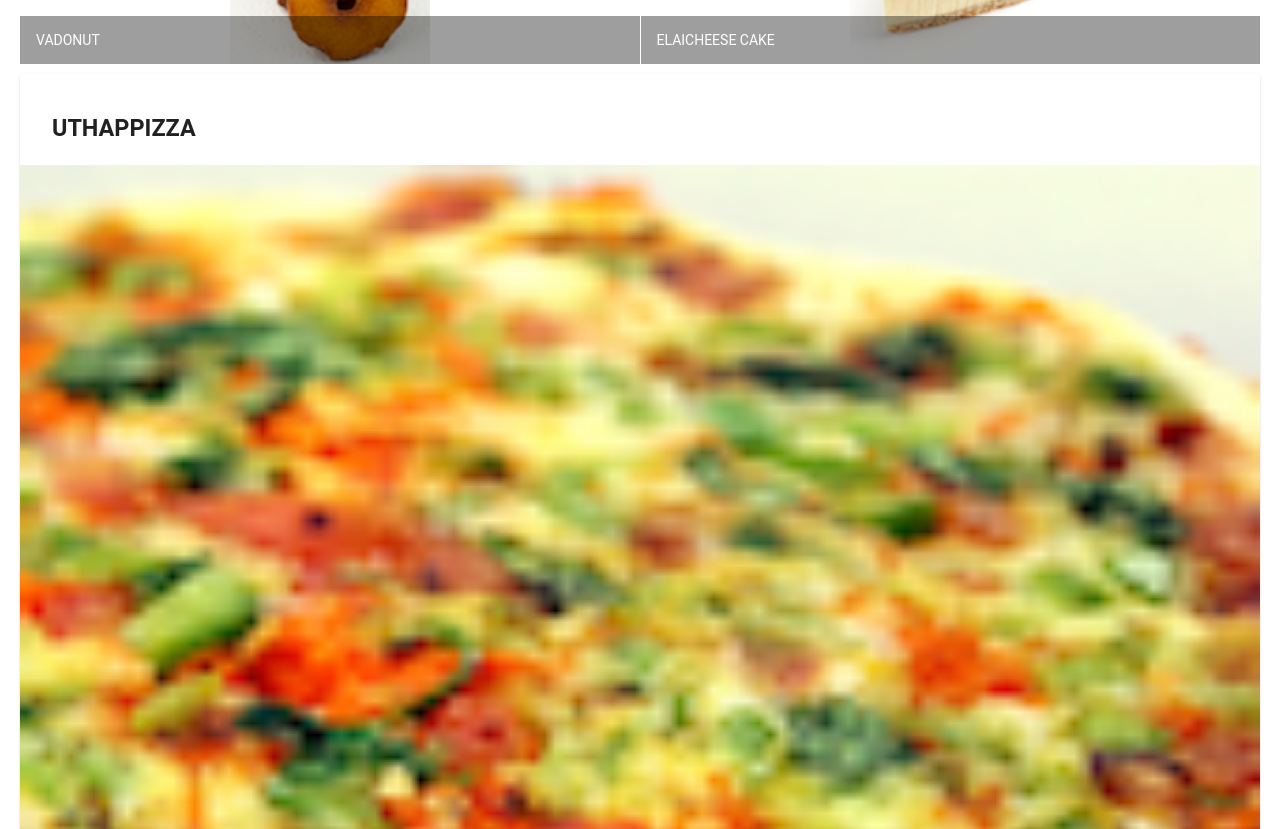
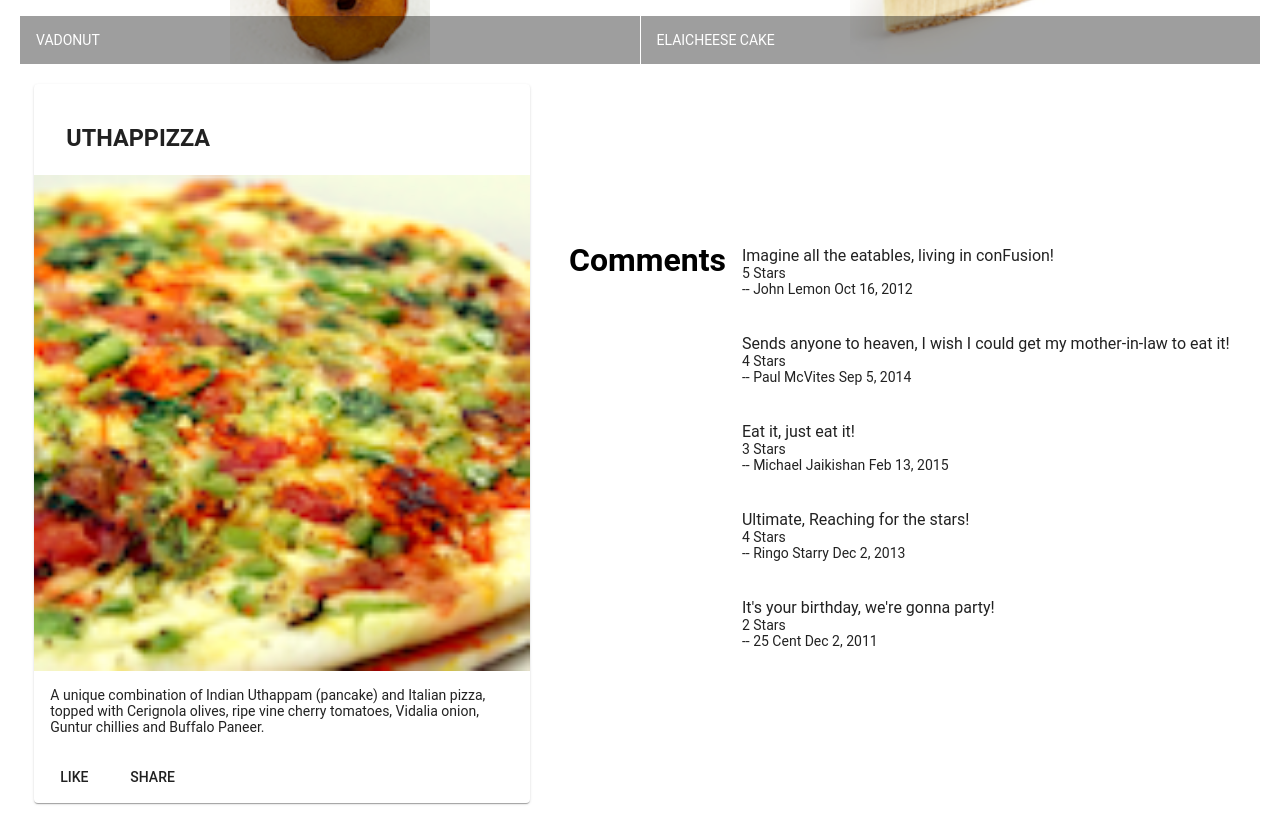
Before and after one commit to UmarAhmed29/Restaurant-Website-Angular, an Angular app: page / in a window 1280 px wide. Shown: the part 500-1329 px from the top of the page. Built offline with nearby package versions, Linux system fonts and the light colour scheme.

Commit message:
assignment-1

```diff
--- a/src/app/app.component.html
+++ b/src/app/app.component.html
@@ -1,2 +1,3 @@
 <mat-toolbar color="primary"> <span> Con Fusion by "Umar Ahmed" </span> </mat-toolbar>
 <app-menu> </app-menu>
+<app-dishdetail></app-dishdetail>
--- a/src/app/app.module.ts
+++ b/src/app/app.module.ts
@@ -13,9 +13,10 @@
 
 import 'hammerjs';
 import { MenuComponent } from './menu/menu.component';
+import { DishdetailComponent } from './dishdetail/dishdetail.component';
 
 @NgModule({
-  declarations: [AppComponent, MenuComponent],
+  declarations: [AppComponent, MenuComponent, DishdetailComponent],
   imports: [
     BrowserModule,
     AppRoutingModule,
--- /dev/null
+++ b/src/app/dishdetail/dishdetail.component.html
@@ -0,0 +1,44 @@
+<div class="container" fxLayout="row" fxLayout.sm="column" fxLayout.xs="column"
+  fxLayoutAlign.gt-md="space-around center" fxLayoutGap="10px" fxLayoutGap.xs="0">
+
+  <div fxFlex="40">
+    <!-- <p>Display the details of the Dish here</p> -->
+    <div fxFlex *ngIf="dish">
+      <mat-card>
+        <mat-card-header>
+          <mat-card-title>
+            <h3> {{dish.name | uppercase}} </h3>
+          </mat-card-title>
+        </mat-card-header>
+        <img mat-card-image src="{{dish.image}}" alt="{{dish.name}}">
+        <mat-card-content>
+          <p> {{dish.description}} </p>
+        </mat-card-content>
+        <mat-card-actions>
+          <button mat-button> LIKE </button>
+          <button mat-button> SHARE </button>
+        </mat-card-actions>
+      </mat-card>
+    </div>
+  </div>
+
+  <div  fxLayout="row">
+    <!-- <p>Display the list of comments here</p> -->
+    <div fxFlex>
+      <div>
+        <h1> Comments </h1>
+      </div>
+    </div>
+
+    <mat-list fxFlex>
+      <mat-list-item *ngFor="let comment of comments">
+        <p matLine> {{comment.comment}} </p>
+        <p matLine> {{comment.rating}} Stars </p>
+        <p matLine> -- {{comment.author}} {{comment.date | date}} </p>
+      </mat-list-item>
+    </mat-list>
+    <!-- </div> -->
+    <div>
+  </div>
+
+</div>
--- /dev/null
+++ b/src/app/dishdetail/dishdetail.component.ts
@@ -0,0 +1,63 @@
+import { Component, OnInit } from '@angular/core';
+
+const DISH = {
+  id: '0',
+  name: 'Uthappizza',
+  image: '/assets/images/uthappizza.png',
+  category: 'mains',
+  featured: true,
+  label: 'Hot',
+  price: '4.99',
+  // tslint:disable-next-line:max-line-length
+  description: 'A unique combination of Indian Uthappam (pancake) and Italian pizza, topped with Cerignola olives, ripe vine cherry tomatoes, Vidalia onion, Guntur chillies and Buffalo Paneer.',
+  comments: [
+    {
+      rating: 5,
+      comment: 'Imagine all the eatables, living in conFusion!',
+      author: 'John Lemon',
+      date: '2012-10-16T17:57:28.556094Z'
+    },
+    {
+      rating: 4,
+      comment: 'Sends anyone to heaven, I wish I could get my mother-in-law to eat it!',
+      author: 'Paul McVites',
+      date: '2014-09-05T17:57:28.556094Z'
+    },
+    {
+      rating: 3,
+      comment: 'Eat it, just eat it!',
+      author: 'Michael Jaikishan',
+      date: '2015-02-13T17:57:28.556094Z'
+    },
+    {
+      rating: 4,
+      comment: 'Ultimate, Reaching for the stars!',
+      author: 'Ringo Starry',
+      date: '2013-12-02T17:57:28.556094Z'
+    },
+    {
+      rating: 2,
+      comment: 'It\'s your birthday, we\'re gonna party!',
+      author: '25 Cent',
+      date: '2011-12-02T17:57:28.556094Z'
+    }
+  ]
+};
+
+@Component({
+  selector: 'app-dishdetail',
+  templateUrl: './dishdetail.component.html',
+  styleUrls: ['./dishdetail.component.scss']
+})
+export class DishdetailComponent implements OnInit {
+
+  dish = DISH;
+
+  comments = DISH.comments;
+
+  constructor() { }
+
+  ngOnInit(): void {
+  }
+
+}
--- a/src/app/menu/menu.component.html
+++ b/src/app/menu/menu.component.html
@@ -18,7 +18,7 @@
     </mat-grid-list>
   </div>
 
-  <div fxFlex *ngIf="selectedDish">
+  <!-- <div fxFlex *ngIf="selectedDish">
     <mat-card>
       <mat-card-header>
         <mat-card-title>
@@ -34,7 +34,7 @@
         <button mat-button> SHARE </button>
       </mat-card-actions>
     </mat-card>
-  </div>
+  </div> -->
 
   <!-- <mat-list fxFlex>
     <mat-list-item *ngFor="let dish of dishes">
```
Also changed, not shown: src/app/dishdetail/dishdetail.component.scss (added), 1 other file (tests, documents, lock files or other folders).
